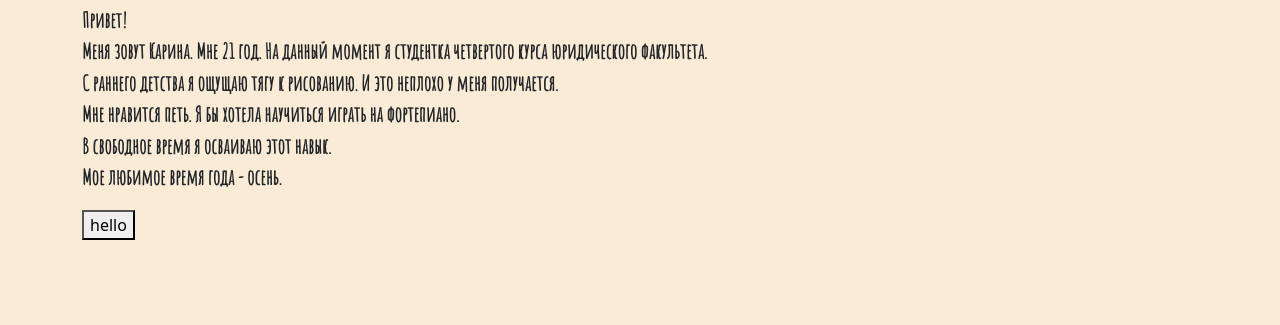
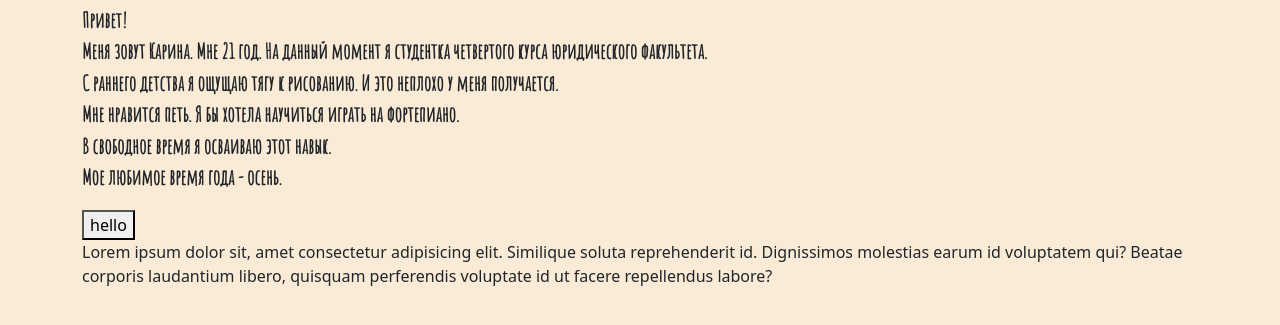
Before and after one commit to KarinaYackovchuk/today, a plain HTML site: page index.html in a window 1280 px wide. Shown: the part 313-638 px from the top of the page. Drawn offline with nearby package versions, Linux system fonts and the light colour scheme; some packages are replaced by stand-ins of ours; a script that the page names is missing; a web font is replaced by a local one.

Commit message:
Это еще одна ветка

```diff
--- a/index.html
+++ b/index.html
@@ -36,6 +36,11 @@
         </p>
 
         <button id='but'>hello</button>
+        <p>
+            Lorem ipsum dolor sit, amet consectetur adipisicing elit. Similique soluta reprehenderit id. Dignissimos
+            molestias earum id voluptatem qui? Beatae corporis laudantium libero, quisquam perferendis voluptate id ut
+            facere repellendus labore?
+        </p>
     </div>
 
     <script>
```
